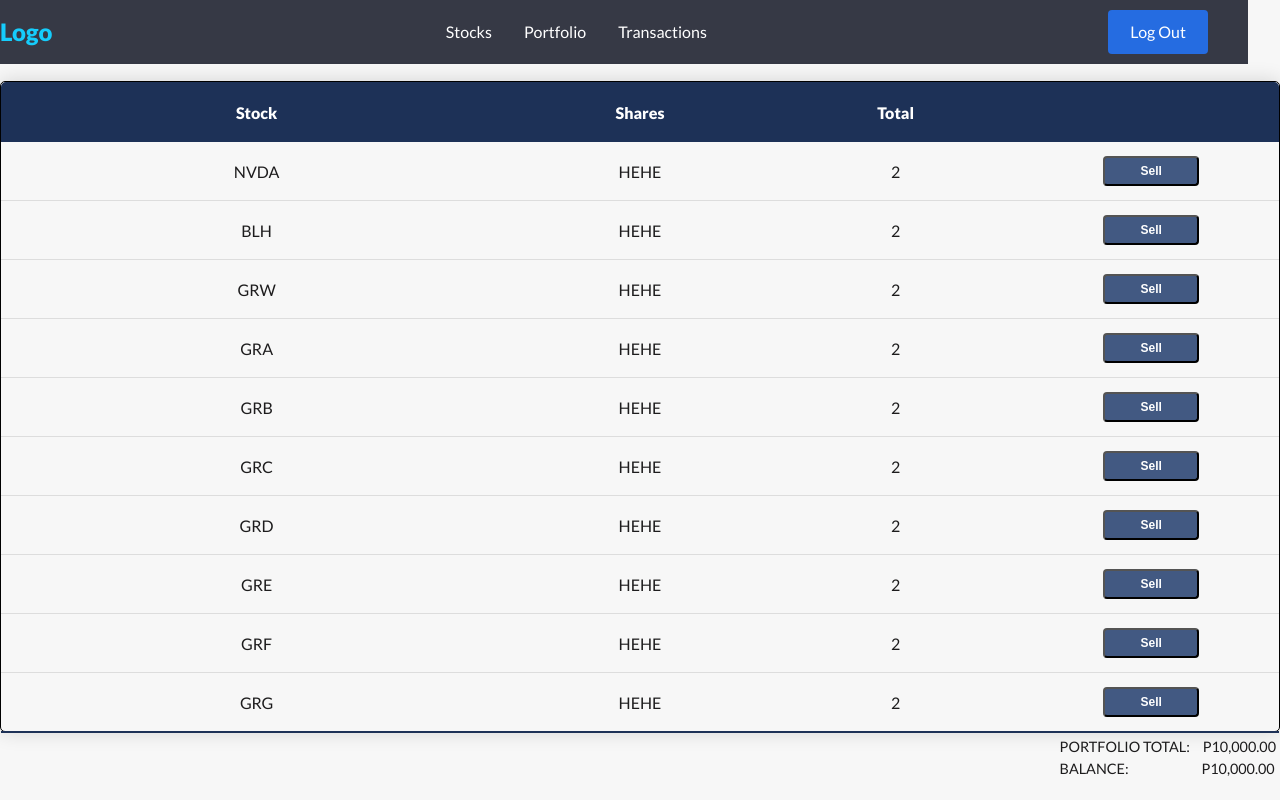
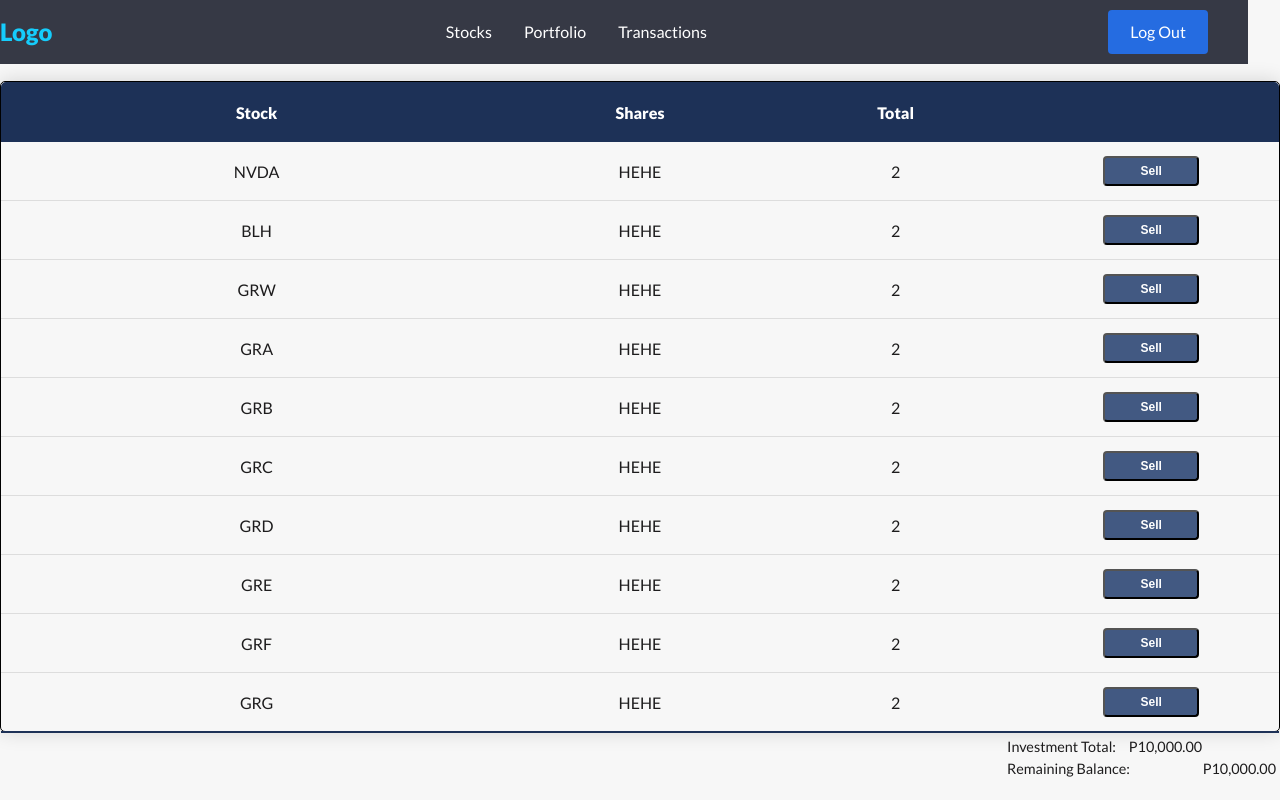
Before and after one commit to macarron001/react-stock-trading, a React (Create React App) app: page / in a window 1280 px wide. Shown: the top 800 px of the page. Built offline with nearby package versions, Linux system fonts and the light colour scheme.

Commit message:
re-aligned footer content

```diff
--- a/src/components/trader/Portfolio.jsx
+++ b/src/components/trader/Portfolio.jsx
@@ -84,8 +84,8 @@ const Portfolio = () => {
       </div>
       <div className="portfolio-footer">
         <div className="balance">
-          <p>PORTFOLIO TOTAL: <span className="first">P10,000.00</span> </p>
-          <p>BALANCE: <span className="last">P10,000.00</span></p>
+          <p>Investment Total: <span className="first">P10,000.00</span> </p>
+          <p>Remaining Balance: <span className="last">P10,000.00</span></p>
         </div>
       </div>
     </div>
```
